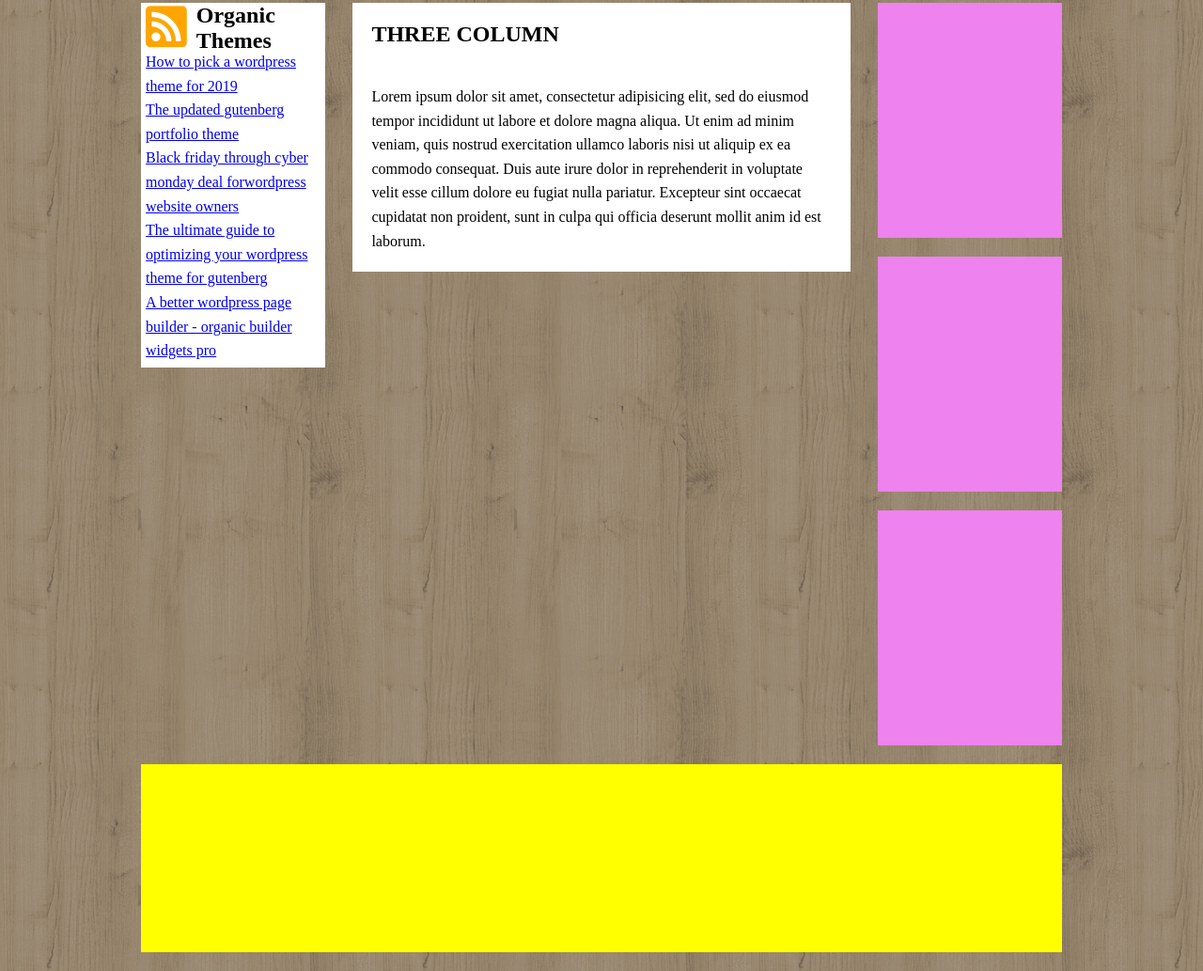
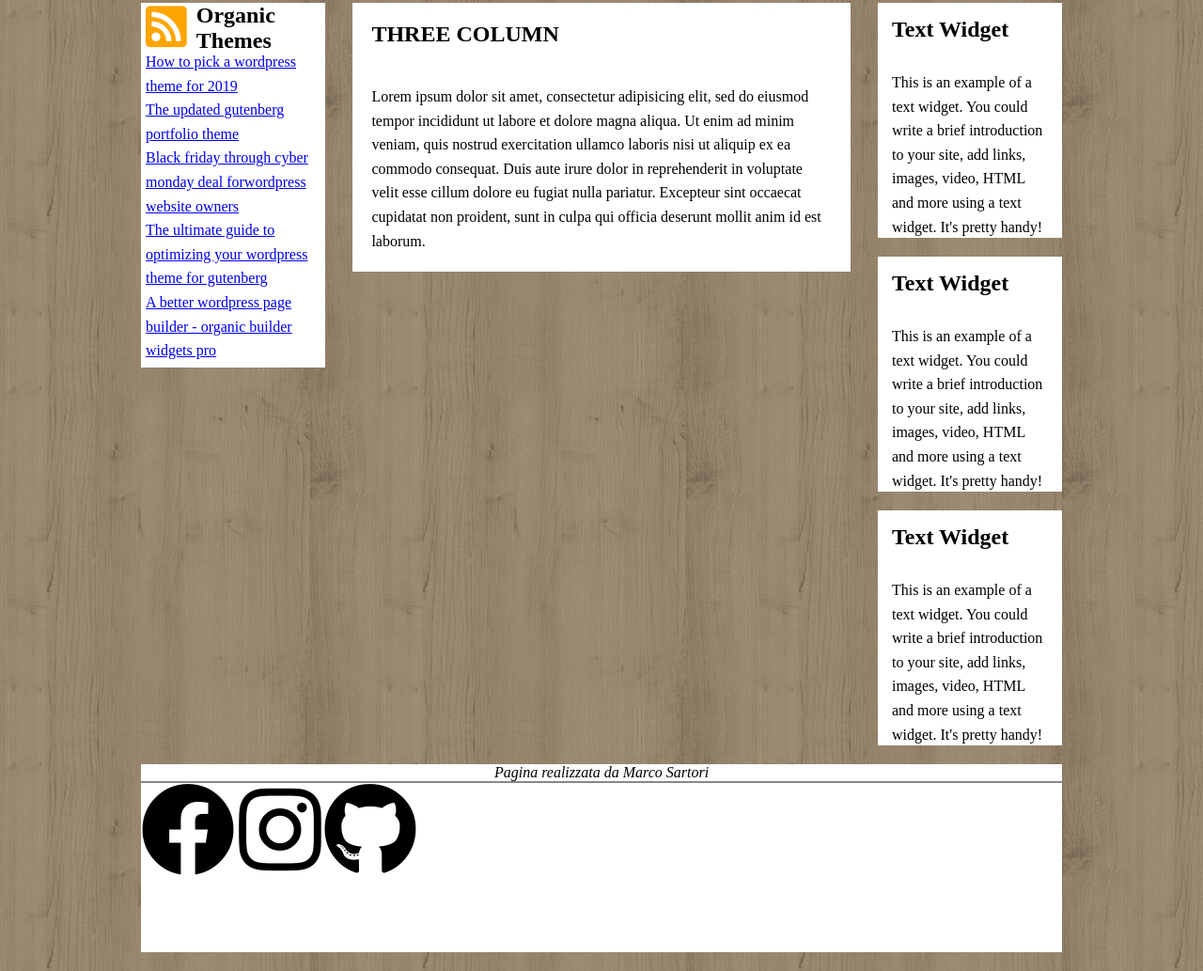
Before and after one commit to sartori-marco/htmlcss-wp, a plain HTML site: page index.html in a window 1280 px wide. Shown: the part 427-1460 px from the top of the page at 94% size. Drawn offline with Linux system fonts and the light colour scheme.

Commit message:
add footer

```diff
--- a/css/style.css
+++ b/css/style.css
@@ -150,9 +150,17 @@ h1{
 .widget{
   margin-bottom: 20px;
   height: 250px;
-  background-color: violet;
+  background-color: white;
 }
 
+.widgets .widget h2{
+  padding: 15px;
+}
+
+.widgets .widget p{
+  line-height: 1.6;
+  padding: 15px;
+}
 
 
 /* fine main */
@@ -160,9 +168,25 @@ h1{
 /* inizio footer */
 footer{
   height: 200px;
-  background-color: yellow;
+  background-color: white;
   margin: 10px;
 }
 
+footer p{
+  text-align: center;
+
+}
+
+footer hr{
+  border: 1px solid rgba(0, 0, 0, 0.47);
+}
+
+.social i{
+  font-size: 100px;
+  text-align: center;
+  width:
+}
+
+
 
 /* end */
--- a/index.html
+++ b/index.html
@@ -62,25 +62,31 @@
         <!-- colonna destra widget -->
         <aside class="widgets float-left">
           <div class="widget">
-
+            <h2>Text Widget</h2>
+            <p>This is an example of a text widget. You could write a brief introduction to your site, add links, images, video, &#72;&#84;&#77;&#76; and more using a text widget. It's pretty handy! </p>
           </div>
           <div class="widget">
-
+            <h2>Text Widget</h2>
+            <p>This is an example of a text widget. You could write a brief introduction to your site, add links, images, video, &#72;&#84;&#77;&#76; and more using a text widget. It's pretty handy! </p>
           </div>
           <div class="widget">
-
+            <h2>Text Widget</h2>
+            <p>This is an example of a text widget. You could write a brief introduction to your site, add links, images, video, &#72;&#84;&#77;&#76; and more using a text widget. It's pretty handy! </p>
           </div>
-
         </aside>
         <!--fine colonna destra widget -->
-
-
-
       </main>
       <!-- fine main -->
 
       <!-- inizio footer -->
       <footer>
+        <p><em>Pagina realizzata da Marco Sartori</em></p>
+        <hr>
+        <div class="social">
+          <i class="fab fa-facebook"></i>
+          <i class="fab fa-instagram"></i>
+          <i class="fab fa-github"></i>
+        </div>
       </footer>
       <!-- fine footer -->
     </div>
```
